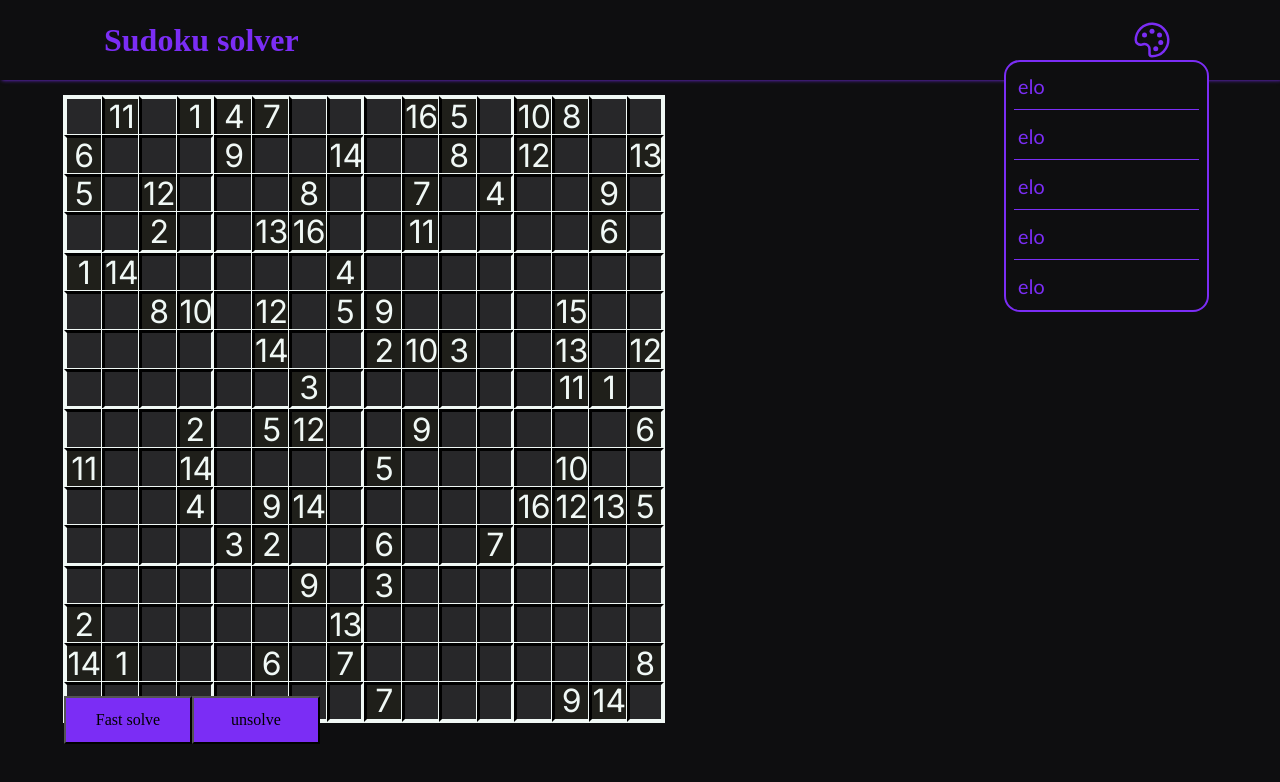
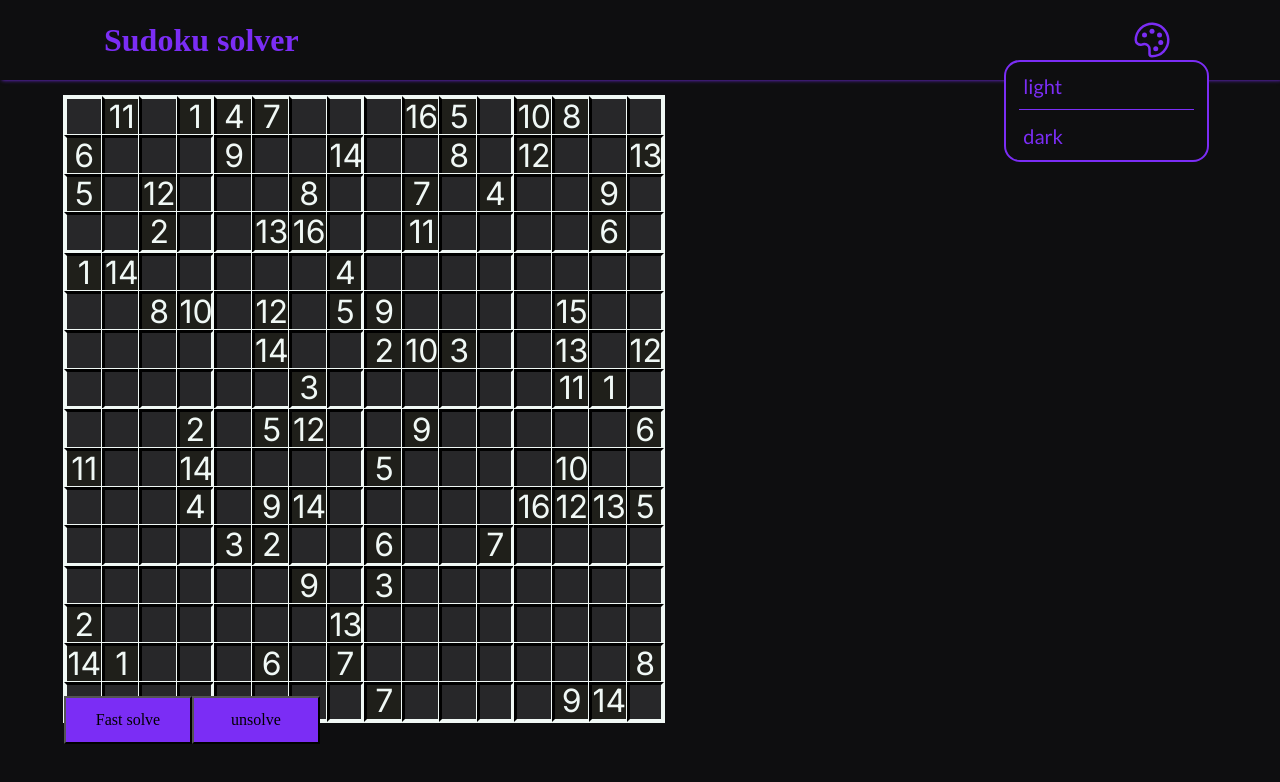
Before and after one commit to mockoocy/sudoSolve-old, a React (Create React App) app: page / in a window 1280 px wide. Both pictures are taken after a click on the element 1152 px from the left and 40 px from the top of the page. Shown: the top 782 px of the page. Built offline with nearby package versions, Linux system fonts and the light colour scheme; some icons are missing; a web font is replaced by a local one.

Commit message:
filled theme selector dropdown with themes

```diff
--- a/src/App.tsx
+++ b/src/App.tsx
@@ -18,7 +18,7 @@ export default function App() {
     <SudokuProvider>
       <ThemeProvider theme={theme}>
         <GlobalStyle font={options.SELECTED_FONT}/>
-        <Navbar/>
+        <Navbar setTheme={setTheme} />
         <SudokuMenu/>
       </ThemeProvider>
     </SudokuProvider>
--- a/src/globalComponents/DropDownMenu.tsx
+++ b/src/globalComponents/DropDownMenu.tsx
@@ -27,7 +27,7 @@ const StyledDropDownMenu = styled.div`
 
     &>li{
       position: relative;
-      width: 100%;
+      width: 95%;
       height: 3rem;
       font-family: Lato, sans-serif;
       font-size: 1.25rem;
@@ -35,7 +35,7 @@ const StyledDropDownMenu = styled.div`
       display: flex;
       align-items: center;
       justify-content: space-between;
-      padding: 0 .25rem;
+      padding: 0 2.5%;
       transition: all 250ms ease-in-out;
 
       @media (max-width:820px){
@@ -58,6 +58,13 @@ const StyledDropDownMenu = styled.div`
         display: flex;
         align-items: center;
         font-size: 1.5rem;
+        gap: .25rem;
+
+        .sizer:hover {
+          cursor: pointer;
+          transform: scale(1.15);
+          transition: all 250ms ease-in-out;
+        }
       }
       .cells-amount{
         all: unset;
--- a/src/globalComponents/Navbar.tsx
+++ b/src/globalComponents/Navbar.tsx
@@ -3,7 +3,8 @@ import styled from 'styled-components';
 import {Icon} from "@iconify/react";
 import { useGlobalContext } from '../globalContext';
 import DropDownMenu from './DropDownMenu';
-import { Options } from '../types';
+import { Options, Theme } from '../types';
+import themes from '../utils/themes';
 
 
 const StyledNavbar = styled.nav`
@@ -44,25 +45,21 @@ const StyledNavbar = styled.nav`
 
 `
 
-export default function Navbar() {
+type Props = {
+  setTheme: React.Dispatch<React.SetStateAction<Theme>>;
+}
+
+export default function Navbar({setTheme}: Props) {
 
   const {options, setOptions} = useGlobalContext();
 
-  const listEls = [   <li>
-    elo
-  </li>,
-     <li>
-     elo
-   </li>,
-      <li>
-      elo
-    </li>,
-       <li>
-       elo
-     </li>,
-        <li>
-        elo
-      </li>]
+  const listEls = Object.values(themes).map((theme, id) => (
+    <li
+    key={`themeOption-${id}`}
+    onClick={() => setTheme(theme)}>
+      {theme.info.displayName}
+    </li>
+  ))
 
   function incrementGridSize(){
     const newOptions: Options = {...options, SMALL_GRID_SIZE: options.SMALL_GRID_SIZE + 1,
@@ -87,9 +84,9 @@ export default function Navbar() {
     <li key={"Option-SudokuSize"}>
       Sudoku Size
       <div className="size-selector">
-        <Icon icon="akar-icons:circle-minus" onClick={decrementGridSize}/>
+        <Icon icon="akar-icons:circle-minus" onClick={decrementGridSize} className="sizer"/>
         {options.SMALL_GRID_SIZE}
-        <Icon icon="akar-icons:circle-plus" onClick={incrementGridSize}/>
+        <Icon icon="akar-icons:circle-plus" onClick={incrementGridSize} className="sizer"/>
       </div>
     </li>,
     <li key={"Option-filledCells"}>
--- a/src/globalComponents/SudokuCell.tsx
+++ b/src/globalComponents/SudokuCell.tsx
@@ -1,7 +1,7 @@
 import React from 'react';
 import styled from "styled-components";
 import { useGlobalContext } from '../globalContext';
-import {Cell} from "../types"
+import {Cell, Colors} from "../types"
 type StyledProps = {
   cellClr: string;
   border: string;
@@ -59,15 +59,16 @@ const  SudokuCell = React.forwardRef<HTMLInputElement, Props>(({maxNumber, cell,
   function getCellClr(cell:Cell): string{
 
     if (!cell.isValid){
-      return "var(--invalidCellClr)"
-    }else if (cell.isHighlighted) {
-      return "var(--highlightCellClr)"
+      return Colors.invalidCellClr
+    } else if(cell.isSelected){
+      return Colors.selectedCellClr
+    }
+    else if (cell.isHighlighted) {
+      return Colors.highlightCellClr
     } else if (!cell.isRemovable){
-      return "var(--prefilledCellClr)"
-    } else if (cell.isSelected) {
-      return "var(--selectedCellClr)"
+      return Colors.prefilledCellClr
     }
-    return 'var(--notSelectedCellClr)'
+    return Colors.notSelectedCellClr
   }
 
 
--- a/src/types.ts
+++ b/src/types.ts
@@ -1,4 +1,7 @@
 export type Theme = {
+  info : {
+    displayName: string;
+  },
   colors: {
     bgClr: string;
     standOutClr: string;
@@ -53,3 +56,14 @@ export type SudokuCache = {
 export type Counter = {
   [key: (number | string) ] : number
 }
+
+export enum Colors {
+  bgClr = "var(--bgClr)",
+  standOutClr= "var(--standOutClr)",
+  notSelectedCellClr= "var(--notSelectedCellClr)",
+  selectedCellClr= "var(--selectedCellClr)",
+  gridGapClr= "var(--gridGapClr)",
+  highlightCellClr= "var(--highlightCellClr)",
+  invalidCellClr= "var(--invalidCellClr)",
+  prefilledCellClr= "var(--prefilledCellClr)",
+}
--- a/src/utils/themes.ts
+++ b/src/utils/themes.ts
@@ -1,6 +1,9 @@
 import { Theme } from "../types";
 
 const lightTheme: Theme = {
+  info: {
+    displayName: "light"
+  },
   colors: {
     bgClr: '#f0f8f5',
     standOutClr: '#0066FF',
@@ -14,6 +17,9 @@ const lightTheme: Theme = {
 }
 
 const darkTheme: Theme = {
+  info: {
+    displayName: "dark"
+  },
   colors: {
     bgClr: '#0e0e10',
     standOutClr: '#7b2df5',
```
